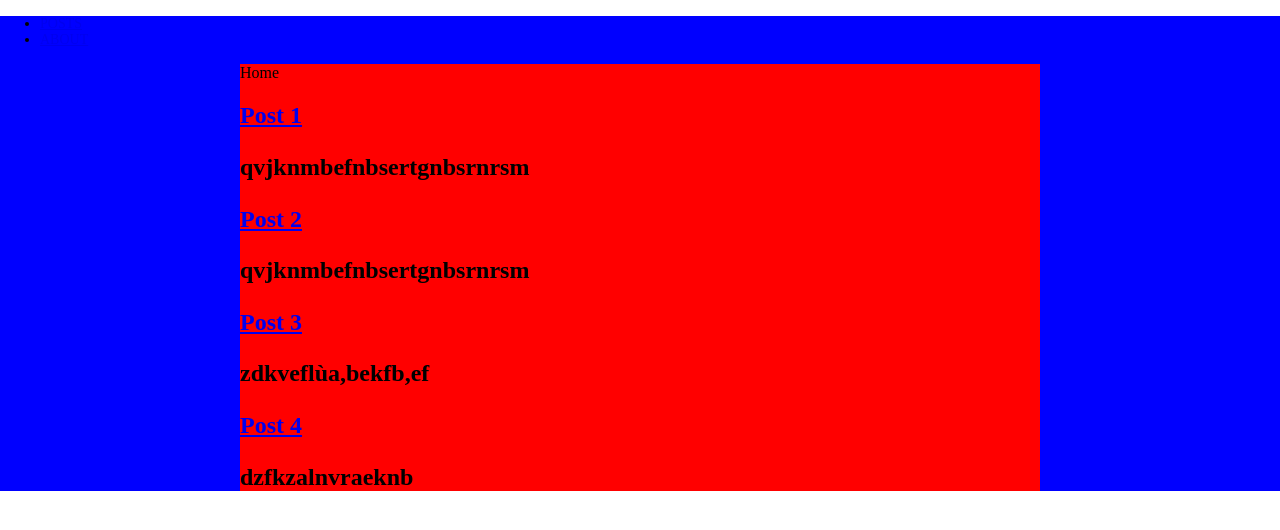
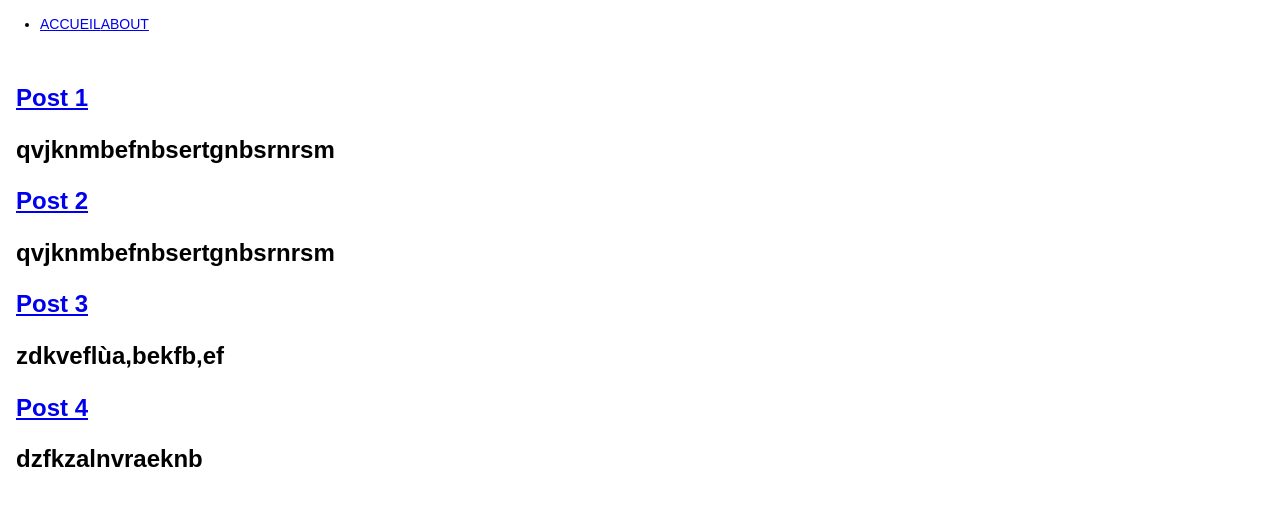
Before and after one commit to AbedieCharles/react-pwa, a React app: page / in a window 1280 px wide. Built offline with nearby package versions, Linux system fonts and the light colour scheme.

Commit message:
Testing routes and enable coverage

```diff
--- a/src/components/App/App.js
+++ b/src/components/App/App.js
@@ -1,20 +1,14 @@
 import React, { Component } from 'react'
-import { Router, Route, Switch } from 'react-router-dom'
+import { Router } from 'react-router-dom'
 import createBrowserHistory from 'history/createBrowserHistory'
 
 // Style
 import 'normalize.css'
 import styles from '../../components/App/App.scss'
 
-// Data
-import posts from '../../../article.json'
-
 // Components
 import Header from '../../components/Header/Header'
-import Home from '../../components/Home/Home'
-import Post from '../../components/Post/Post'
-import PostDetail from '../../components/PostDetail/PostDetail'
-import NoMatch from '../../components/NoMatch/NoMatch'
+import Routes from '../../components/Routes/Routes'
 
 const customHistory = createBrowserHistory()
 
@@ -25,16 +19,7 @@ export default class App extends Component {
         <div className={styles.main}>
           <Header />
           <div className={styles.container}>
-            <Switch>
-              <Route exact path='/' component={Home} />
-              <Route path='/posts' component={Post} />
-              <Route path='/post/:slug' component={props => {
-                const post = posts.posts.filter(post => props.match.params.slug === post.slug)
-                console.log(post)
-                return <PostDetail post={post[0]} />
-              }} />
-              <Route component={NoMatch} />
-            </Switch>
+            <Routes />
           </div>
         </div>
       </Router>
--- a/src/components/App/App.scss
+++ b/src/components/App/App.scss
@@ -2,10 +2,9 @@
 @import '../../styles/layout';
 
 .main {
-  background-color: blue;
+  font-size: inherit;
 }
 
 .container {
   @extend .l-container;
-  background-color: red;
 }
--- a/src/components/Home/Home.js
+++ b/src/components/Home/Home.js
@@ -8,8 +8,7 @@ export default class Home extends Component {
   render () {
     return (
       <div>
-        Home
-        {posts.posts.map(post => <Post title={post.title} slug={post.slug} excerpt={post.excerpt} titleLink key={post.slug} />)}
+        { posts.posts.map(post => <Post title={post.title} slug={post.slug} excerpt={post.excerpt} titleLink key={post.slug} />) }
       </div>
     )
   }
--- a/src/components/Nav/Nav.js
+++ b/src/components/Nav/Nav.js
@@ -9,11 +9,9 @@ export default class Nav extends Component {
     return (
       <ul>
         <li className={styles.item}>
-          <NavLink to='/posts' className={styles.item}>
-            Posts
+          <NavLink to='/' className={styles.item}>
+            Accueil
           </NavLink>
-        </li>
-        <li className={styles.item}>
           <NavLink to='/about' className={styles.item}>
             About
           </NavLink>
--- a/src/components/Post/Post.js
+++ b/src/components/Post/Post.js
@@ -10,6 +10,7 @@ export default class Post extends Component {
           {this.props.titleLink ? <Link to={`/post/${this.props.slug}`}>{this.props.title}</Link> : this.props.title}
           <p>{this.props.excerpt}</p>
         </h2>
+        {this.props.titleLink ? '' : <div>{this.props.content}</div>}
       </article>
     )
   }
--- /dev/null
+++ b/src/components/Routes/Routes.js
@@ -0,0 +1,31 @@
+import React, { Component } from 'react'
+import { Route, Switch } from 'react-router-dom'
+
+// Data
+import posts from '../../../article.json'
+
+// Components
+import Home from '../../components/Home/Home'
+import Post from '../../components/Post/Post'
+import About from '../../components/About/About'
+import PostDetail from '../../components/PostDetail/PostDetail'
+import NoMatch from '../../components/NoMatch/NoMatch'
+
+export default class Routes extends Component {
+  render () {
+    return (
+      <div>
+        <Switch>
+          <Route exact path='/' component={Home} />
+          <Route path='/posts' component={Post} />
+          <Route path='/about' component={About} />
+          <Route path='/post/:slug' component={props => {
+            const post = posts.posts.filter(post => props.match.params.slug === post.slug)
+            return <PostDetail post={post[0]} />
+          }} />
+          <Route component={NoMatch} />
+        </Switch>
+      </div>
+    )
+  }
+}
--- a/src/styles/base.scss
+++ b/src/styles/base.scss
@@ -1,5 +1,10 @@
 *,
 *::before,
 *::after {
-  box-sizing: inherit;
+  box-sizing: border-box;
 }
+
+body {
+  font-family: 'Arial';
+  font-size: 16px;
+}
--- a/src/styles/layout.scss
+++ b/src/styles/layout.scss
@@ -3,4 +3,5 @@
 .l-container {
   width: $app-container;
   margin: 0 auto;
+  padding: 1em;
 }
--- a/src/styles/style.scss
+++ b/src/styles/style.scss
@@ -1,6 +1,6 @@
 
 .heading {
-  color: red;
+  color: inherit;
 }
 
 .heading-small {
--- a/src/styles/variables.scss
+++ b/src/styles/variables.scss
@@ -1 +1 @@
-$app-container: 800px;
+$app-container: 100%;
```
Also changed, not shown: package.json (+22 -0 lines), src/components/About/About.test.js (added, +13 -0 lines), src/components/Header/Header.test.js (added, +13 -0 lines), src/components/Routes/Routes.test.js (added, +51 -0 lines), .babelrc, .travis.yml (added), 2 other files.
